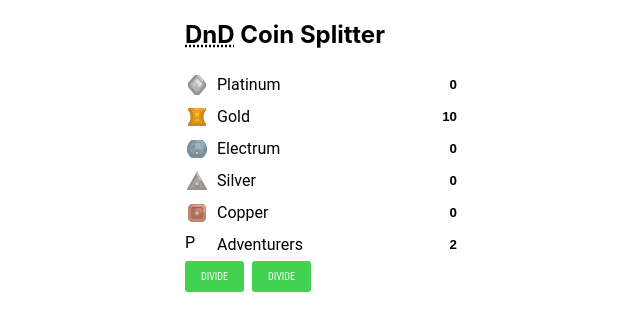
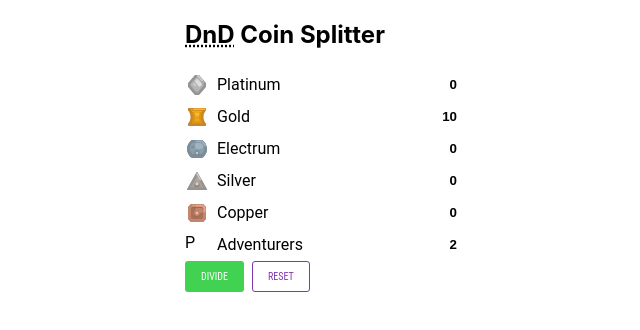
Before and after one commit to smarinade/dnd-money-splitter, a React (Create React App) app: page / in a window 1280 px wide. Shown: the top 330 px of the page, without its empty margins (305-945 px from the left). Built offline with nearby package versions, Linux system fonts and the light colour scheme.

Commit message:
:lipstick: Layout buttons

```diff
--- a/src/component/Button/Button.module.css
+++ b/src/component/Button/Button.module.css
@@ -1,8 +1,6 @@
 .Button {
-    background-color: #40d250;
-    border: 1px solid transparent;
+    border: 1px solid #8137af;
     border-radius: 3px;
-    color: rgb(255, 255, 255);
     display: inline-block;
     font-family: "Roboto Condensed", Roboto, Helvetica, sans-serif;
     font-size: 10px;
@@ -10,9 +8,22 @@
     text-transform: uppercase;
     transition: all 50ms ease 0s;
     cursor: pointer;
+    color: #8137af;
+    background-color: #fff;
 }
 
 .Button:hover {
+    box-shadow: 0 0 2px rgb(116 50 158);
+    background-color: #fff;
+}
+
+.ButtonPositive {
+    border: 1px solid transparent;
+    background-color: #40d250;
+    color: #fff;
+}
+
+.ButtonPositive:hover {
     background-color: rgb(43, 180, 58);
     box-shadow: rgb(33 139 44) 0 0 10px 2px inset;
 }
--- a/src/component/Button/Button.tsx
+++ b/src/component/Button/Button.tsx
@@ -1,13 +1,16 @@
-import React, {useState} from 'react';
+import React from 'react';
 import styles from "./Button.module.css"
 
-type ButtonProps = {}
+interface ButtonProps extends React.ButtonHTMLAttributes<HTMLButtonElement> {
+    variant?: "Positive"
+}
 
-function Button(props: ButtonProps) {
+function Button({type, variant, children}: ButtonProps) {
 
     return (
-        <button className={styles.Button} type={"submit"}>Divide</button>
+        <button className={`${styles.Button} ${variant ? styles.ButtonPositive : ''}`} type={type}>{children}</button>
     );
+
 }
 
 export default Button;
--- a/src/component/Form/CoinForm.tsx
+++ b/src/component/Form/CoinForm.tsx
@@ -39,8 +39,12 @@ function CoinForm(props: CoinFormProps) {
             <Adventurer></Adventurer>
 
             <div className={styles.actions}>
-                <Button></Button>
-                <Button></Button>
+                <Button variant={"Positive"} type={"submit"}>
+                    Divide
+                </Button>
+                <Button type={"reset"}>
+                    Reset
+                </Button>
             </div>
 
             <div>
```
